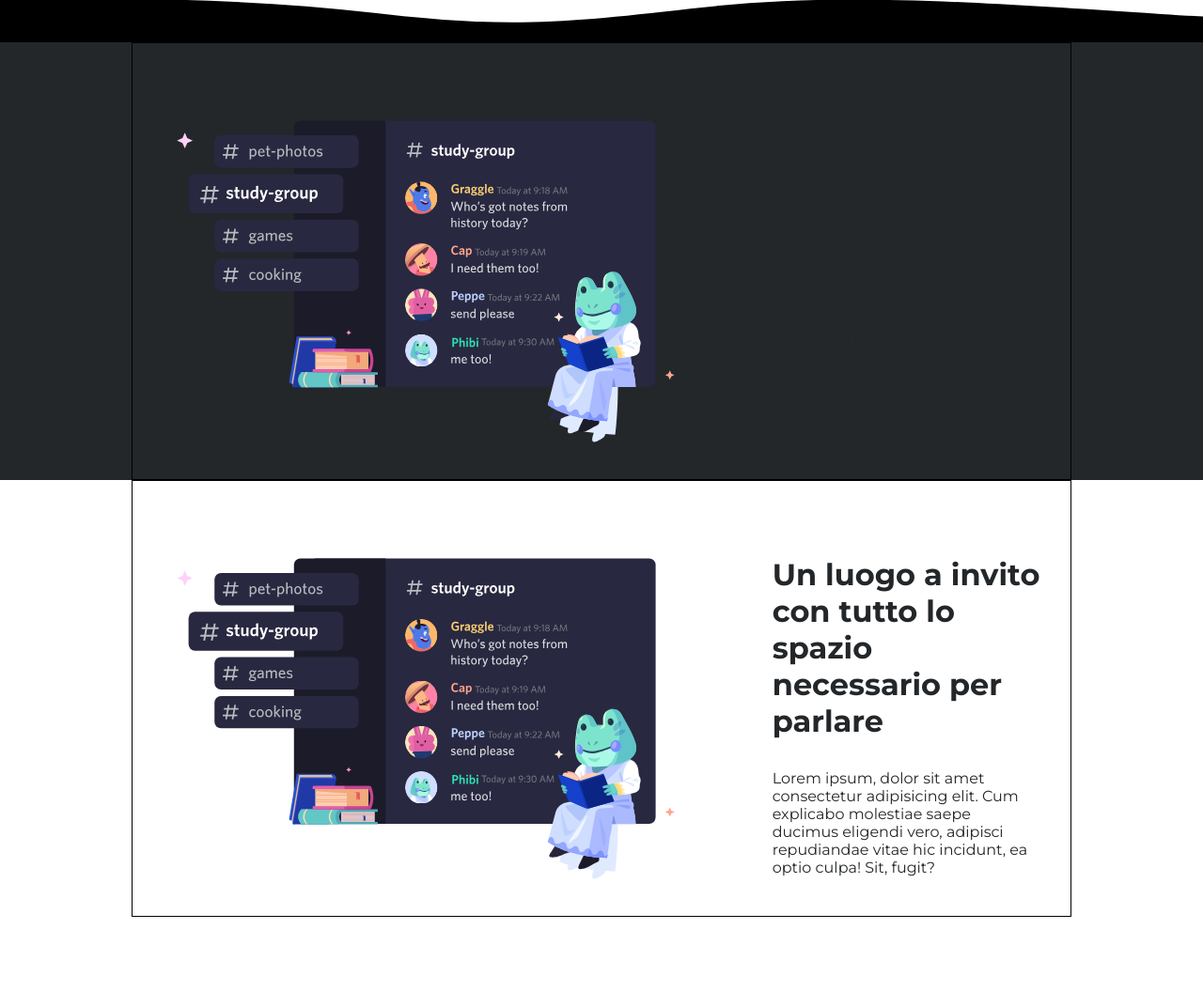
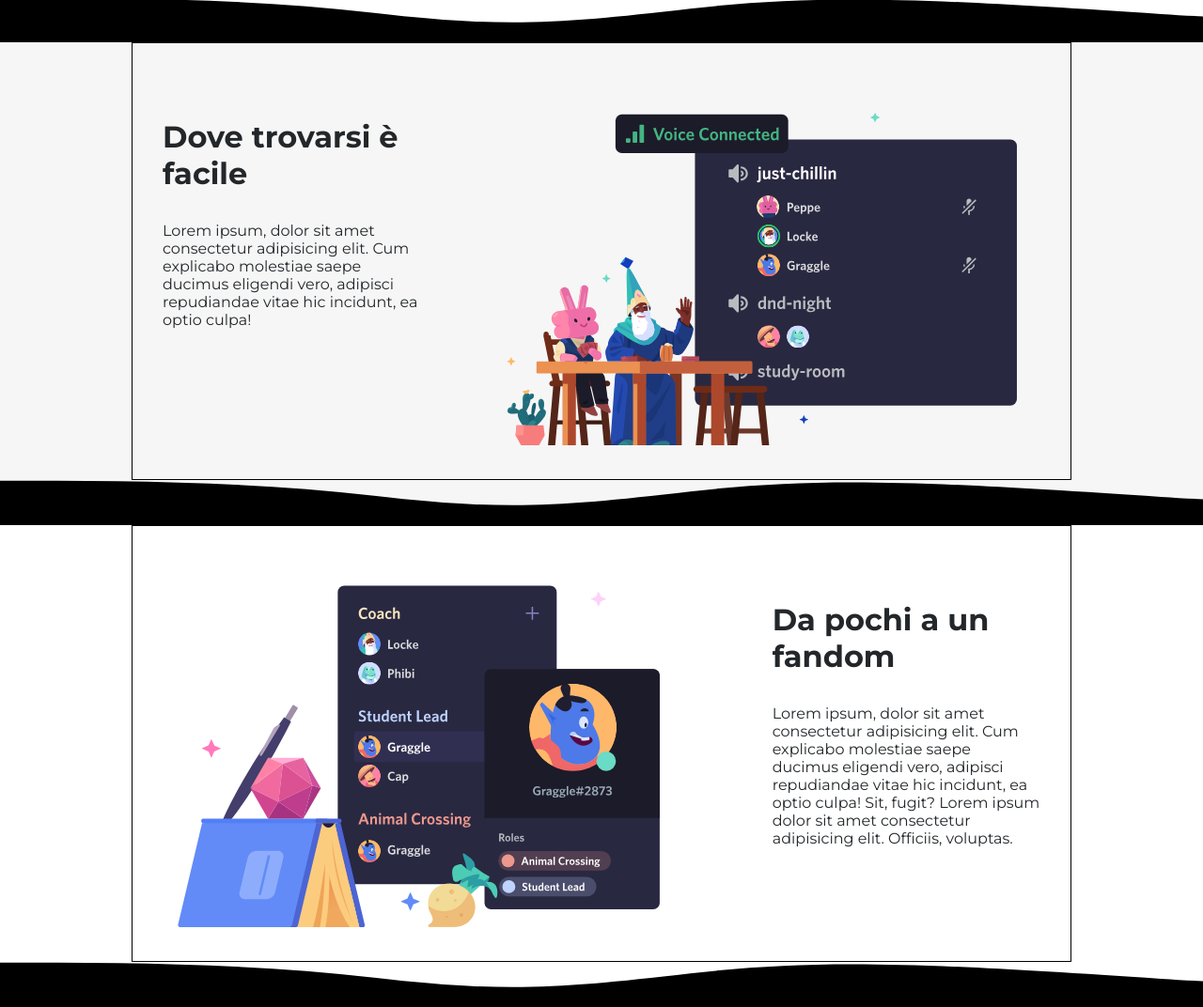
Before and after one commit to emascapa/htmlcss-discord, a plain HTML site: page index.html in a window 1280 px wide. Shown: the part 932-2004 px from the top of the page at 94% size. Before the commit the page ends 1908 px from the top, so only its background shows below. Drawn offline with Linux system fonts and the light colour scheme.

Commit message:
Add site sections

```diff
--- a/css/style.css
+++ b/css/style.css
@@ -180,13 +180,21 @@ SITE MAIN
 }
 
 .cyan-r {
-    background-color: var(--dark-font-color);
+    background-color: var(--bg-alternative-color);
 }
 
 .wave1 {
     background-image: url("../img/wave.svg");
-    fill: red;
+    color: red;
     width: 100%;
     height: 3rem;
     background-color: var(--light-font-color);
 }
+
+.wave2 {
+    background-image: url("../img/wave.svg");
+    color: red;
+    width: 100%;
+    height: 3rem;
+    background-color: var(--bg-alternative-color);
+}
--- a/index.html
+++ b/index.html
@@ -81,43 +81,55 @@
 
         <section class="row cyan-r">
             <div class="container">
-                <div class="col65">
-                    <img src="./img/item1.svg" alt="img1">
-                </div>
                 <div class="col35">
                     <h3>
-                        Un luogo a invito con tutto lo spazio necessario per parlare
+                        Dove trovarsi è facile
                     </h3>
-                    <p>Lorem ipsum, dolor sit amet consectetur adipisicing elit.
+                    <p>
+                        Lorem ipsum, dolor sit amet consectetur adipisicing elit.
                         Cum explicabo molestiae saepe ducimus eligendi vero,
                         adipisci repudiandae vitae hic incidunt, ea optio culpa!
-                        Sit, fugit?
                     </p>
                 </div>
+                <div class="col65">
+                    <img src="./img/item2.svg" alt="img1">
+                </div>
+            </div>
+            <div class="wave2">
+
+            </div>
             </div>
 
         </section>
 
-        <section class="row whit-r">
+        <section class="row white-r">
             <div class="container">
                 <div class="col65">
-                    <img src="./img/item1.svg" alt="img1">
+                    <img src="./img/item3.svg" alt="img1">
                 </div>
                 <div class="col35">
                     <h3>
-                        Un luogo a invito con tutto lo spazio necessario per parlare
+                        Da pochi a un fandom
                     </h3>
-                    <p>Lorem ipsum, dolor sit amet consectetur adipisicing elit.
+                    <p>
+                        Lorem ipsum, dolor sit amet consectetur adipisicing elit.
                         Cum explicabo molestiae saepe ducimus eligendi vero,
                         adipisci repudiandae vitae hic incidunt, ea optio culpa!
-                        Sit, fugit?
+                        Sit, fugit? Lorem ipsum dolor sit amet consectetur adipisicing
+                        elit. Officiis, voluptas.
                     </p>
                 </div>
+            </div>
+            <div class="wave1">
+
+            </div>
             </div>
 
         </section>
 
-        <section class="download_row"></section>
+        <section class="download_row">
+
+        </section>
     </main>
     <footer id="site_footer">
 
```
